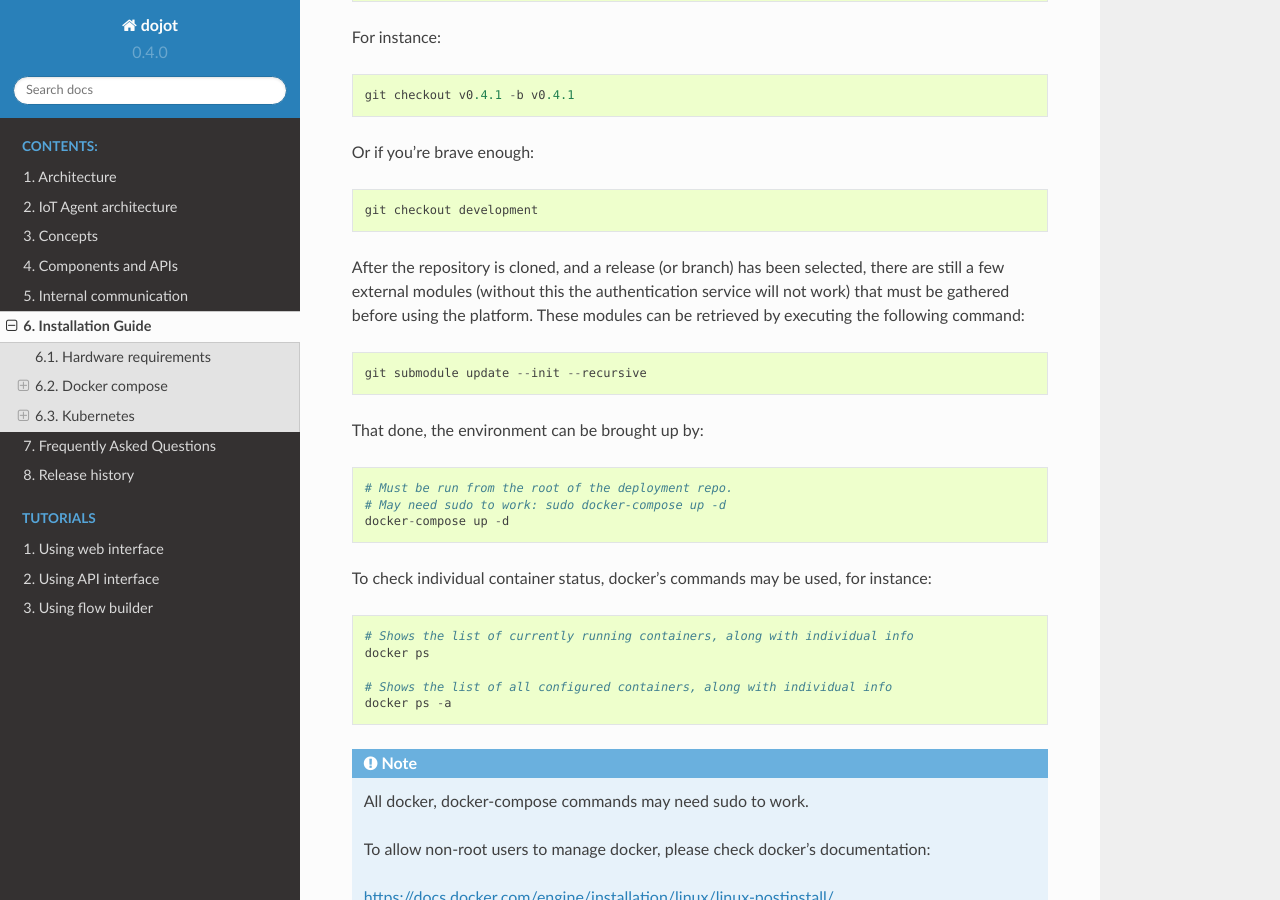
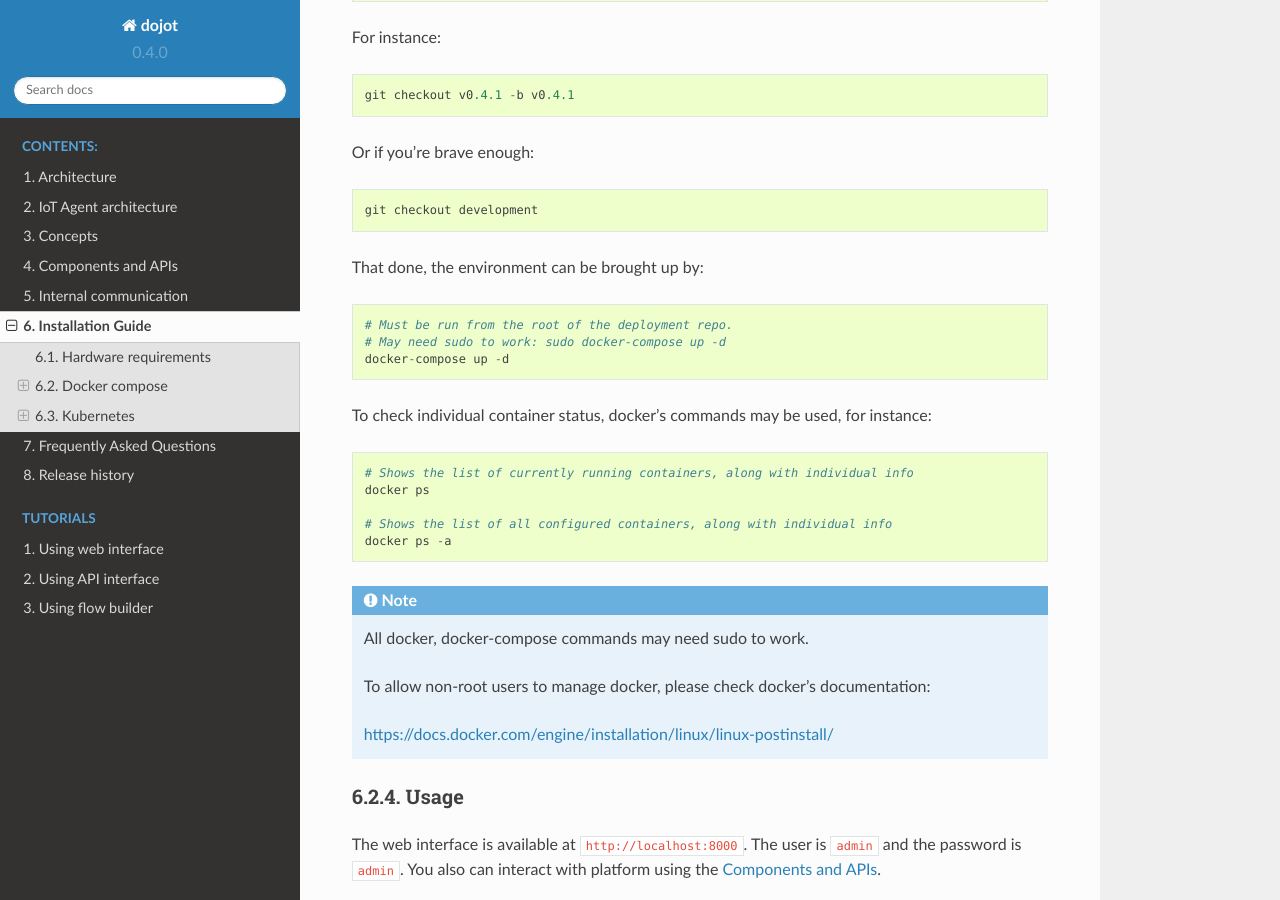
Before and after one commit to dojot/docs, a Sphinx documentation site: the page built from source/installation-guide.rst, in a window 1280 px wide and 900 px high, scrolled down 2346 px. Built offline with Sphinx 7.4.7 and the Read the Docs theme 2.0.0, drawn with Linux system fonts in a browser that asks for light colours.

Commit message:
Remove submodule

```diff
--- a/source/installation-guide.rst
+++ b/source/installation-guide.rst
@@ -97,13 +97,6 @@ For instance: ::
 Or if you're brave enough: ::
 
   git checkout development
-
-After the repository is cloned, and a release (or branch) has been selected,
-there are still a few external modules (without this the authentication
-service will not work) that must be gathered before using the platform.
-These modules can be retrieved by executing the following command: ::
-
-  git submodule update --init --recursive
 
 That done, the environment can be brought up by: ::
 
```
